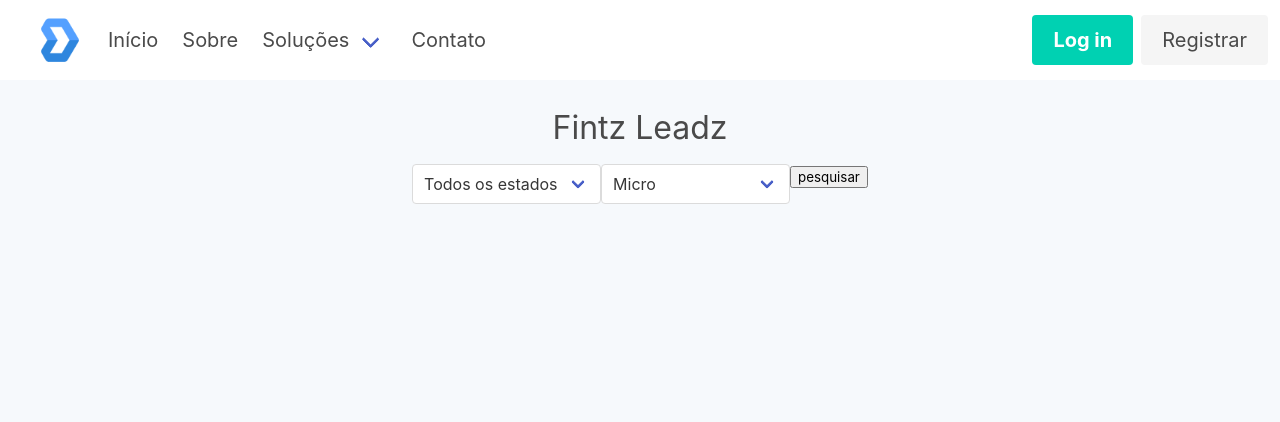
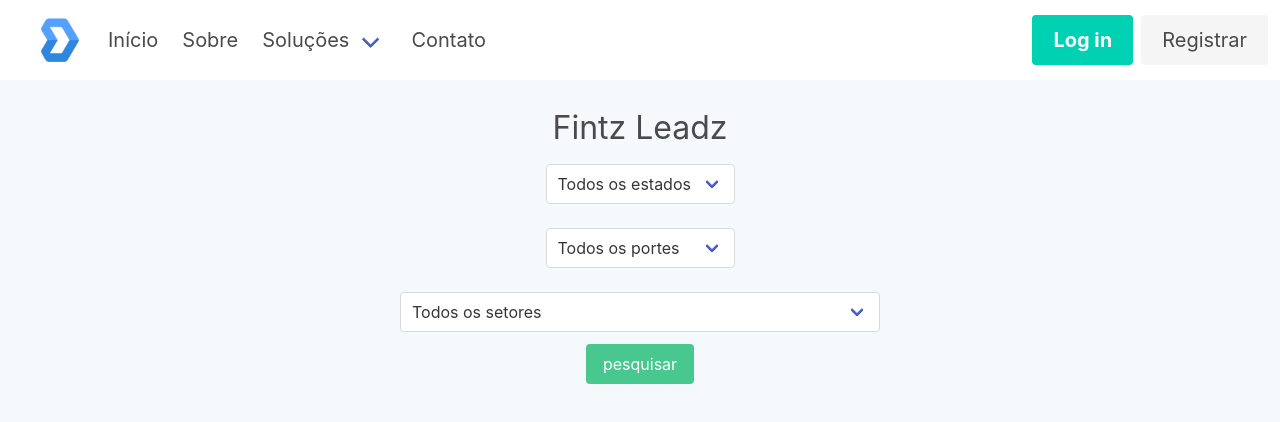
Before and after one commit to thefintz/Leadz, a React (Create React App) app: page / in a window 1280 px wide. Shown: the top 422 px of the page. Built offline with nearby package versions, Linux system fonts and the light colour scheme.

Commit message:
added more filters

```diff
--- /dev/null
+++ b/src/components/FiltroCNAE.js
@@ -0,0 +1,114 @@
+import React from 'react';
+
+const FiltroCNAE = ({input:keyword, onChange:updateCNAE}) => {
+  return (
+    <>
+      <div className="select is-right" style={{maxWidth: "30rem"}}>
+        <select
+          /*
+          // here we create a basic select input
+          // we set the value to the selected value
+          // and update the setC() state every time onChange is called
+          */
+          onChange={(e) => {
+            updateCNAE(e.target.value);
+          }}
+          className="custom-select"
+          aria-label="Filtrar empresas por setor"
+        >
+          <option value=""> Todos os setores </option>
+          <option value="01"> AGRICULTURA, PECUÁRIA E SERVIÇOS RELACIONADOS </option>
+          <option value="02"> PRODUÇÃO FLORESTAL </option>
+          <option value="03"> PESCA E AQÜICULTURA </option>
+          <option value="05"> EXTRAÇÃO DE CARVÃO MINERAL </option>
+          <option value="06"> EXTRAÇÃO DE PETRÓLEO E GÁS NATURAL </option>
+          <option value="07"> EXTRAÇÃO DE MINERAIS METÁLICOS </option>
+          <option value="08"> EXTRAÇÃO DE MINERAIS NÃO-METÁLICOS </option>
+          <option value="09"> ATIVIDADES DE APOIO À EXTRAÇÃO DE MINERAIS </option>
+          <option value="10"> FABRICAÇÃO DE PRODUTOS ALIMENTÍCIOS </option>
+          <option value="11"> FABRICAÇÃO DE BEBIDAS </option>
+          <option value="12"> FABRICAÇÃO DE PRODUTOS DO FUMO </option>
+          <option value="13"> FABRICAÇÃO DE PRODUTOS TÊXTEIS </option>
+          <option value="14"> CONFECÇÃO DE ARTIGOS DO VESTUÁRIO E ACESSÓRIOS </option>
+          <option value="15"> PREPARAÇÃO DE COUROS E FABRICAÇÃO DE ARTEFATOS DE COURO, ARTIGOS PARA VIAGEM E CALÇADOS </option>
+          <option value="16"> FABRICAÇÃO DE PRODUTOS DE MADEIRA </option>
+          <option value="17"> FABRICAÇÃO DE CELULOSE, PAPEL E PRODUTOS DE PAPEL </option>
+          <option value="18"> IMPRESSÃO E REPRODUÇÃO DE GRAVAÇÕES </option>
+          <option value="19"> FABRICAÇÃO DE COQUE, DE PRODUTOS DERIVADOS DO PETRÓLEO E DE BIOCOMBUSTÍVEIS </option>
+          <option value="20"> FABRICAÇÃO DE PRODUTOS QUÍMICOS </option>
+          <option value="21"> FABRICAÇÃO DE PRODUTOS FARMOQUÍMICOS E FARMACÊUTICOS </option>
+          <option value="22"> FABRICAÇÃO DE PRODUTOS DE BORRACHA E DE MATERIAL PLÁSTICO </option>
+          <option value="23"> FABRICAÇÃO DE PRODUTOS DE MINERAIS NÃO-METÁLICOS </option>
+          <option value="24"> METALURGIA </option>
+          <option value="25"> FABRICAÇÃO DE PRODUTOS DE METAL, EXCETO MÁQUINAS  E EQUIPAMENTOS </option>
+          <option value="26"> FABRICAÇÃO DE EQUIPAMENTOS DE INFORMÁTICA, PRODUTOS ELETRÔNICOS E ÓPTICOS </option>
+          <option value="27"> FABRICAÇÃO DE MÁQUINAS, APARELHOS E MATERIAIS ELÉTRICOS </option>
+          <option value="28"> FABRICAÇÃO DE MÁQUINAS E EQUIPAMENTOS </option>
+          <option value="29"> FABRICAÇÃO DE VEÍCULOS AUTOMOTORES, REBOQUES E CARROCERIAS </option>
+          <option value="30"> FABRICAÇÃO DE OUTROS EQUIPAMENTOS DE TRANSPORTE, EXCETO VEÍCULOS AUTOMOTORES </option>
+          <option value="31"> FABRICAÇÃO DE MÓVEIS </option>
+          <option value="32"> FABRICAÇÃO DE PRODUTOS DIVERSOS </option>
+          <option value="33"> MANUTENÇÃO, REPARAÇÃO E INSTALAÇÃO DE MÁQUINAS E EQUIPAMENTOS </option>
+          <option value="35"> ELETRICIDADE, GÁS E OUTRAS UTILIDADES </option>
+          <option value="36"> CAPTAÇÃO, TRATAMENTO E DISTRIBUIÇÃO DE ÁGUA </option>
+          <option value="37"> ESGOTO E ATIVIDADES RELACIONADAS </option>
+          <option value="38"> COLETA, TRATAMENTO E DISPOSIÇÃO DE RESÍDUOS; RECUPERAÇÃO DE MATERIAIS </option>
+          <option value="39"> DESCONTAMINAÇÃO E OUTROS SERVIÇOS DE GESTÃO DE RESÍDUOS </option>
+          <option value="41"> CONSTRUÇÃO DE EDIFÍCIOS </option>
+          <option value="42"> OBRAS DE INFRA-ESTRUTURA </option>
+          <option value="43"> SERVIÇOS ESPECIALIZADOS PARA CONSTRUÇÃO </option>
+          <option value="45"> COMÉRCIO E REPARAÇÃO DE VEÍCULOS AUTOMOTORES E MOTOCICLETAS </option>
+          <option value="46"> COMÉRCIO POR ATACADO, EXCETO VEÍCULOS AUTOMOTORES E MOTOCICLETAS </option>
+          <option value="47"> COMÉRCIO VAREJISTA </option>
+          <option value="49"> TRANSPORTE TERRESTRE </option>
+          <option value="50"> TRANSPORTE AQUAVIÁRIO </option>
+          <option value="51"> TRANSPORTE AÉREO </option>
+          <option value="52"> ARMAZENAMENTO E ATIVIDADES AUXILIARES DOS TRANSPORTES </option>
+          <option value="53"> CORREIO E OUTRAS ATIVIDADES DE ENTREGA </option>
+          <option value="55"> ALOJAMENTO </option>
+          <option value="56"> ALIMENTAÇÃO </option>
+          <option value="58"> EDIÇÃO E EDIÇÃO INTEGRADA À IMPRESSÃO </option>
+          <option value="59"> ATIVIDADES CINEMATOGRÁFICAS, PRODUÇÃO DE VÍDEOS E DE PROGRAMAS DE TELEVISÃO; GRAVAÇÃO DE SOM E EDIÇÃO DE MÚSICA </option>
+          <option value="60"> ATIVIDADES DE RÁDIO E DE TELEVISÃO </option>
+          <option value="61"> TELECOMUNICAÇÕES </option>
+          <option value="62"> ATIVIDADES DOS SERVIÇOS DE TECNOLOGIA DA INFORMAÇÃO </option>
+          <option value="63"> ATIVIDADES DE PRESTAÇÃO DE SERVIÇOS DE INFORMAÇÃO </option>
+          <option value="64"> ATIVIDADES DE SERVIÇOS FINANCEIROS </option>
+          <option value="65"> SEGUROS, RESSEGUROS, PREVIDÊNCIA COMPLEMENTAR E PLANOS DE SAÚDE </option>
+          <option value="66"> ATIVIDADES AUXILIARES DOS SERVIÇOS FINANCEIROS, SEGUROS, PREVIDÊNCIA COMPLEMENTAR E PLANOS DE SAÚDE </option>
+          <option value="68"> ATIVIDADES IMOBILIÁRIAS </option>
+          <option value="69"> ATIVIDADES JURÍDICAS, DE CONTABILIDADE E DE AUDITORIA </option>
+          <option value="70"> ATIVIDADES DE SEDES DE EMPRESAS E DE CONSULTORIA EM GESTÃO EMPRESARIAL </option>
+          <option value="71"> SERVIÇOS DE ARQUITETURA E ENGENHARIA; TESTES E ANÁLISES TÉCNICAS </option>
+          <option value="72"> PESQUISA E DESENVOLVIMENTO CIENTÍFICO </option>
+          <option value="73"> PUBLICIDADE E PESQUISA DE MERCADO </option>
+          <option value="74"> OUTRAS ATIVIDADES PROFISSIONAIS, CIENTÍFICAS E TÉCNICAS </option>
+          <option value="75"> ATIVIDADES VETERINÁRIAS </option>
+          <option value="77"> ALUGUÉIS NÃO-IMOBILIÁRIOS E GESTÃO DE ATIVOS INTANGÍVEIS NÃO-FINANCEIROS </option>
+          <option value="78"> SELEÇÃO, AGENCIAMENTO E LOCAÇÃO DE MÃO-DE-OBRA </option>
+          <option value="79"> AGÊNCIAS DE VIAGENS, OPERADORES TURÍSTICOS E SERVIÇOS DE RESERVAS </option>
+          <option value="80"> ATIVIDADES DE VIGILÂNCIA, SEGURANÇA E INVESTIGAÇÃO </option>
+          <option value="81"> SERVIÇOS PARA EDIFÍCIOS E ATIVIDADES PAISAGÍSTICAS </option>
+          <option value="82"> SERVIÇOS DE ESCRITÓRIO, DE APOIO ADMINISTRATIVO E OUTROS SERVIÇOS PRESTADOS PRINCIPALMENTE ÀS EMPRESAS </option>
+          <option value="84"> ADMINISTRAÇÃO PÚBLICA, DEFESA E SEGURIDADE SOCIAL </option>
+          <option value="85"> EDUCAÇÃO </option>
+          <option value="86"> ATIVIDADES DE ATENÇÃO À SAÚDE HUMANA </option>
+          <option value="87"> ATIVIDADES DE ATENÇÃO À SAÚDE HUMANA INTEGRADAS COM ASSISTÊNCIA SOCIAL, PRESTADAS EM RESIDÊNCIAS COLETIVAS E PARTICULARES </option>
+          <option value="88"> SERVIÇOS DE ASSISTÊNCIA SOCIAL SEM ALOJAMENTO </option>
+          <option value="90"> ATIVIDADES ARTÍSTICAS, CRIATIVAS E DE ESPETÁCULOS </option>
+          <option value="91"> ATIVIDADES LIGADAS AO PATRIMÔNIO CULTURAL E AMBIENTAL </option>
+          <option value="92"> ATIVIDADES DE EXPLORAÇÃO DE JOGOS DE AZAR E APOSTAS </option>
+          <option value="93"> ATIVIDADES ESPORTIVAS E DE RECREAÇÃO E LAZER </option>
+          <option value="94"> ATIVIDADES DE ORGANIZAÇÕES ASSOCIATIVAS </option>
+          <option value="95"> REPARAÇÃO E MANUTENÇÃO DE EQUIPAMENTOS DE INFORMÁTICA E COMUNICAÇÃO E DE OBJETOS PESSOAIS E DOMÉSTICOS </option>
+          <option value="96"> OUTRAS ATIVIDADES DE SERVIÇOS PESSOAIS </option>
+          <option value="97"> SERVIÇOS DOMÉSTICOS </option>
+          <option value="99"> ORGANISMOS INTERNACIONAIS E OUTRAS INSTITUIÇÕES EXTRATERRITORIAIS </option>
+        </select>
+        <span className="focus"></span>
+      </div>
+    </>
+  );
+}
+
+export default FiltroCNAE
--- a/src/components/FiltroEstado.js
+++ b/src/components/FiltroEstado.js
@@ -16,7 +16,7 @@
           className="custom-select"
           aria-label="Filter Countries By Countries"
         >
-          <option value="All">Todos os estados</option>
+          <option value="">Todos os estados</option>
           <option value="AP">Amapá</option>
           <option value="MG">Minas Gerais</option>
           <option value="MT">Mato Grosso</option>
--- a/src/components/FiltroPorte.js
+++ b/src/components/FiltroPorte.js
@@ -16,7 +16,7 @@
           className="custom-select"
           aria-label="Filtrar empresas por porte"
         >
-          {/* <option value="All">Todos os portes</option> */}
+          <option value="">Todos os portes</option>
           <option value="01">Micro</option>
           <option value="03">Pequena</option>
           <option value="05">Médias e grandes</option>
--- a/src/components/LeadsList.js
+++ b/src/components/LeadsList.js
@@ -4,7 +4,7 @@
   const cardStyle = {
     "background": "white",
     "border": "2px solid gray",
-    "margin": "20px",
+    "margin": "10px",
     "padding": "1rem"
   }
   return (
@@ -27,7 +27,7 @@
                     <p> <b> Email:</b> {lead.contato.email}</p>
                     <p> <b> Telefone:</b> {lead.contato.telefone1}</p>
                     <p> <b> Natureza Juridica:</b> {lead.empresa.naturezaJuridica.descricao}</p>
-                    <p> <b> Capital Social:</b> {lead.empresa.capitalSocial}</p>
+                    <p> <b> Capital Social: </b> R${lead.empresa.capitalSocial}</p>
                     {/* <p>
                       <b> Site: </b>
                       <a href={lead.contato.email ? lead.contato.email.split("@")[1] : ""}> www.{lead.contato.email.split("@")[1].toLowerCase()} </a>
--- a/src/components/SearchPage.js
+++ b/src/components/SearchPage.js
@@ -2,6 +2,7 @@
 import LeadsList from './LeadsList';
 import FiltroEstado from './FiltroEstado';
 import FiltroPorte from './FiltroPorte';
+import FiltroCNAE from './FiltroCNAE';
 import LeadsDummyData from './LeadsDummyData';  // for testing purposes (mocking api response)
 import Navbar from './Navbar';
 
@@ -20,10 +21,10 @@
 
   fetchData = async () => {
     const BASE_URL = "https://fintz.herokuapp.com"
-    const param_estado = "uf=" + "SC" // TODO: this.state.estado instead of hardcoded SC
-    const param_municipio = "&municipio=" + "8349" // TODO: this.state.municipio instead of hardcoded 8349
+    const param_estado = "uf=" + this.state.estado
+    const param_municipio = "&municipio=" + "" // TODO: this.state.municipio instead of hardcoded 8349
     const param_porte = "&porte=" + this.state.porte
-    const param_cnae = "&cnae=" + "" // TODO: this.state.cnae instead of hardcoded ''
+    const param_cnae = "&cnae=" + this.state.cnae
     const params = param_estado + param_municipio + param_porte + param_cnae
 
     const data = await fetch(BASE_URL + "/api/demos/criteria/leads?" + params)
@@ -47,7 +48,7 @@
     this.state.porte = porte;
   }
 
-  updateCnae = (cnae) => {
+  updateCNAE = (cnae) => {
     this.state.cnae = cnae;
   }
 
@@ -63,12 +64,23 @@
           onChange={this.updateEstado}
         />
 
+        <br/>
+        <br/>
         <FiltroPorte
           porte={this.state.porte}
           onChange={this.updatePorte}
         />
 
-        <button onClick={this.fetchData} > pesquisar </button>
+        <br/>
+        <br/>
+        <FiltroCNAE
+          cnae={this.state.cnae}
+          onChange={this.updateCNAE}
+        />
+
+        <br/>
+        <button class="button is-success mt-3 mb-3" onClick={this.fetchData} > pesquisar </button>
+
         <LeadsList leadsList={ this.state.leadsData } />
       </>
     );
```
Also changed, not shown: src/components/FiltroVolumeMinimo.js (deleted, +0 -20 lines).
